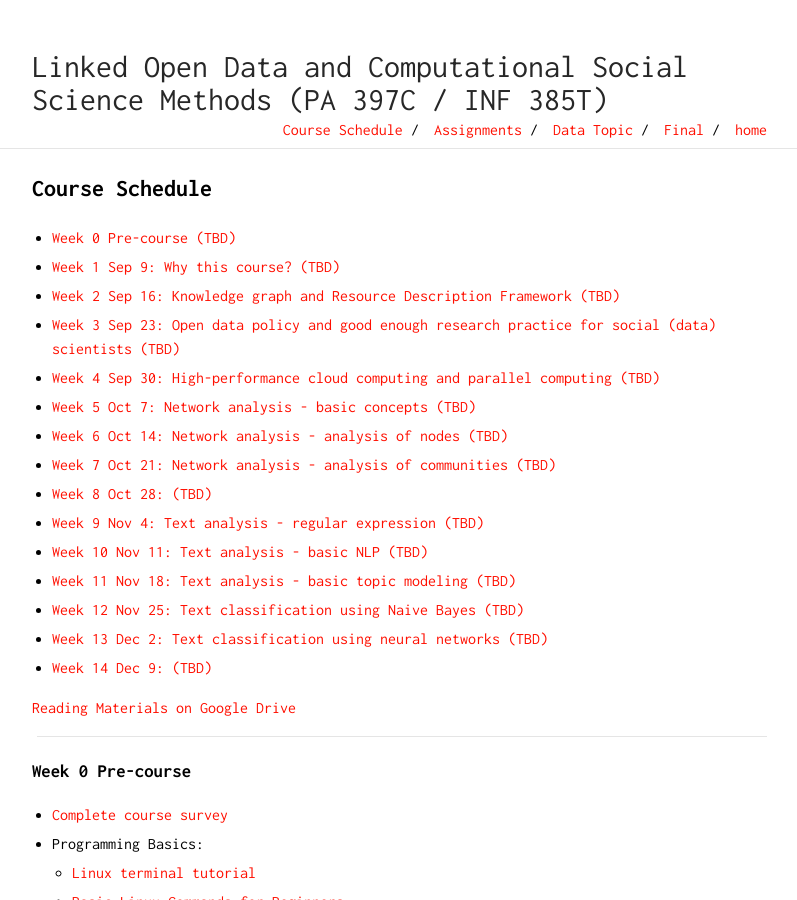
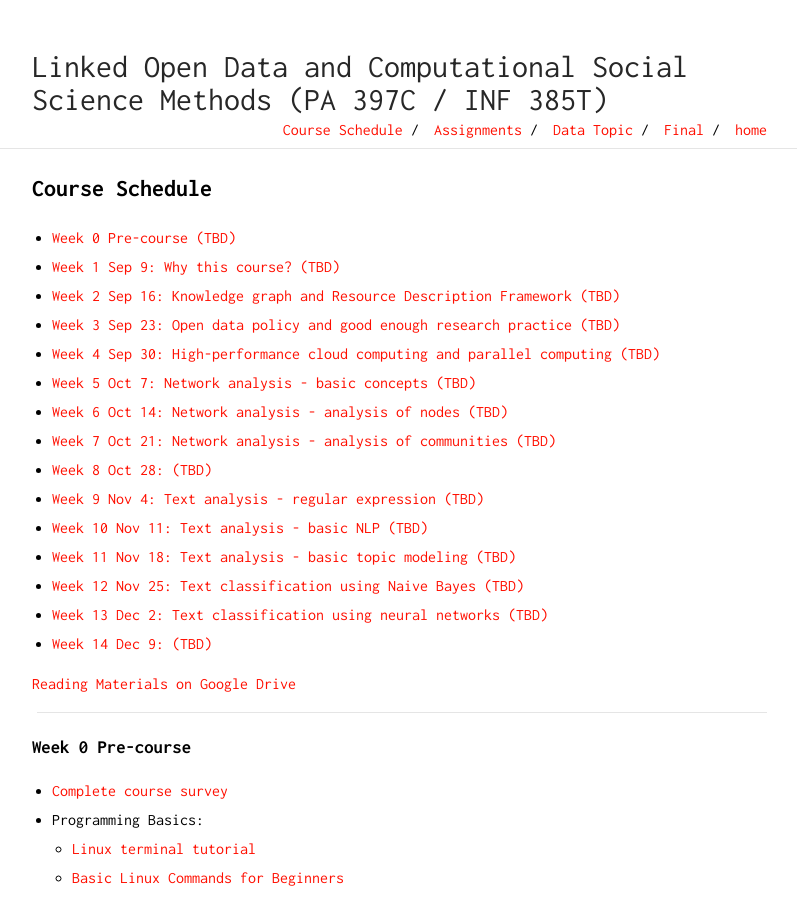
Before and after one commit to Xinjian-Paul-Li/open_data, a Jekyll site: the page built from docs/course_schedule.md, in a window 1280 px wide and 900 px high. Shown: the whole window, without its empty margins (238-1035 px from the left). Built offline with Jekyll 4.4.1, drawn with Linux system fonts in a browser that asks for light colours; our own code applies the rules of GitHub Pages for plain Markdown files; some of the changed text lies outside the part shown.

Commit message:
update course

```diff
--- a/docs/course_schedule.md
+++ b/docs/course_schedule.md
@@ -2,7 +2,7 @@
 - [Week 0 Pre-course (TBD)](#w0)
 - [Week 1 Sep 9: Why this course? (TBD)](#w1)
 - [Week 2 Sep 16: Knowledge graph and Resource Description Framework (TBD)](#w2)
-- [Week 3 Sep 23: Open data policy and good enough research practice for social (data) scientists (TBD)](#w3)
+- [Week 3 Sep 23: Open data policy and good enough research practice (TBD)](#w3)
 - [Week 4 Sep 30: High-performance cloud computing and parallel computing (TBD)](#w4)
 - [Week 5 Oct 7: Network analysis - basic concepts (TBD)](#w5)
 - [Week 6 Oct 14: Network analysis - analysis of nodes (TBD)](#w6)
@@ -65,7 +65,7 @@
 
 
 ---
-### <a name="w3"></a> Week 3 Sep 23: Open data policy and good enough research practice for social (data) scientists
+### <a name="w3"></a> Week 3 Sep 23: Open data policy and good enough research practice
 
 #### Before class
 - Readings:
```
